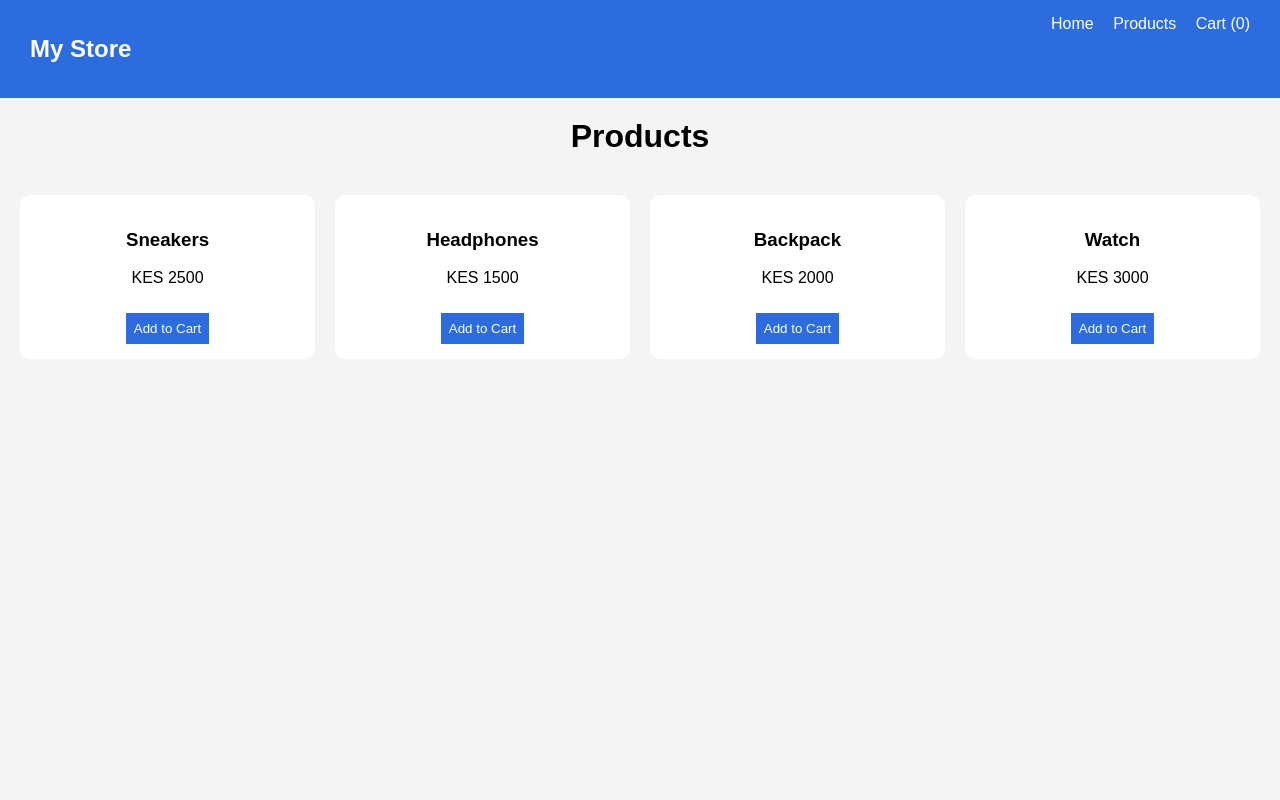
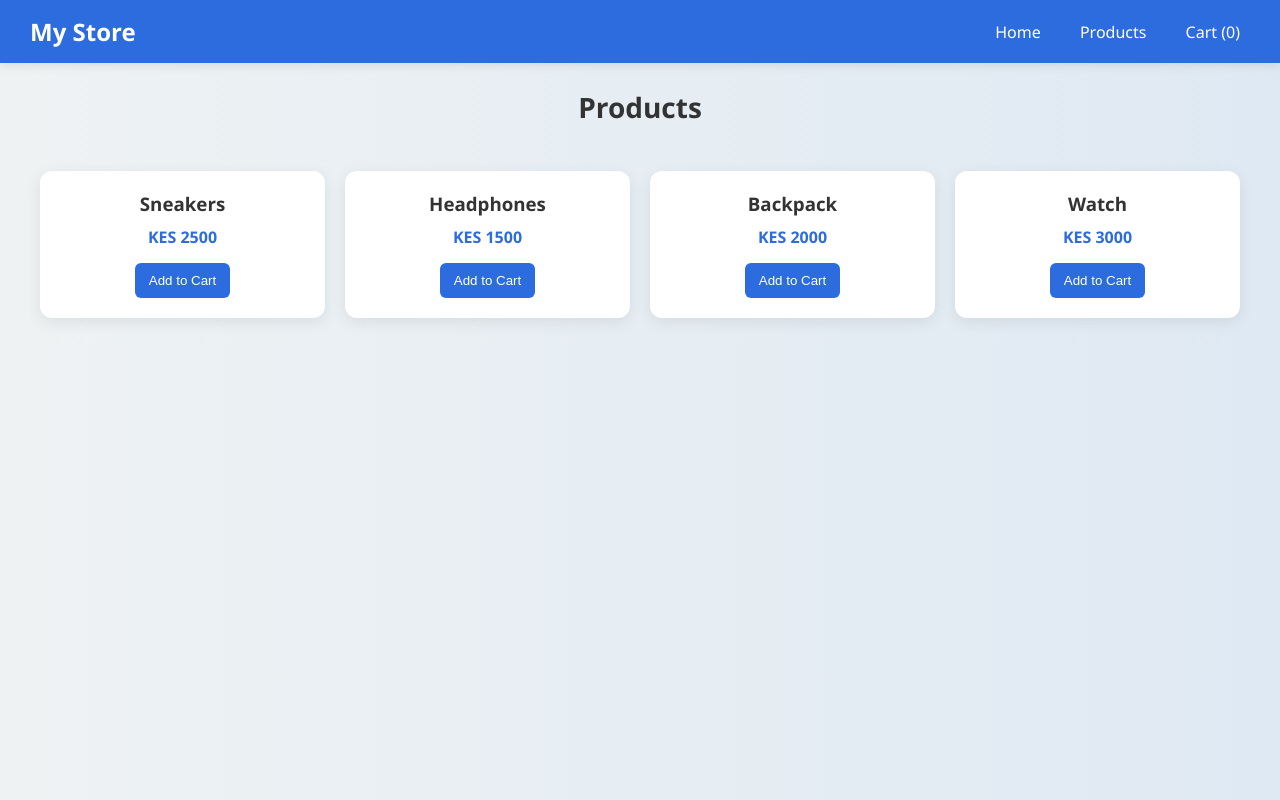
Before and after one commit to shadrackmotanya/Products-Page-Motanya-, a plain HTML site: page products.html in a window 1280 px wide. Drawn offline with Linux system fonts and the light colour scheme.

Commit message:
Refactor CSS styles for improved layout and design
Updated styles for various elements including body, navbar, titles, buttons, and product cards.

```diff
--- a/styles.css
+++ b/styles.css
@@ -1,62 +1,133 @@
-body {
-  font-family: Arial;
+* {
   margin: 0;
-  background: #f4f4f4;
+  padding: 0;
+  box-sizing: border-box;
 }
 
+body {
+  font-family: "Segoe UI", Arial, sans-serif;
+  background: linear-gradient(to right, #eef2f3, #dfe9f3);
+  color: #333;
+}
+
+/* NAVBAR */
 nav {
   display: flex;
   justify-content: space-between;
+  align-items: center;
   padding: 15px 30px;
   background: #2d6cdf;
   color: white;
+  box-shadow: 0 2px 10px rgba(0,0,0,0.1);
+}
+
+nav h2 {
+  font-weight: bold;
 }
 
 nav a {
   color: white;
   margin-left: 15px;
   text-decoration: none;
+  padding: 6px 10px;
+  border-radius: 5px;
+  transition: 0.3s;
 }
 
+nav a:hover {
+  background: rgba(255,255,255,0.2);
+}
+
+/* TITLES */
 .title {
   text-align: center;
-  margin: 20px;
+  margin: 25px 0;
+  font-size: 28px;
 }
 
+/* HOME */
 .home {
   text-align: center;
-  margin-top: 100px;
+  margin-top: 120px;
+}
+
+.home h1 {
+  font-size: 36px;
+  margin-bottom: 10px;
+}
+
+.home p {
+  color: #555;
 }
 
 .btn {
   display: inline-block;
-  margin-top: 20px;
-  padding: 10px 15px;
+  margin-top: 25px;
+  padding: 12px 20px;
   background: #2d6cdf;
   color: white;
   text-decoration: none;
-  border-radius: 5px;
+  border-radius: 8px;
+  transition: 0.3s;
 }
 
+.btn:hover {
+  background: #1b4fb5;
+  transform: scale(1.05);
+}
+
+/* PRODUCTS GRID */
 .products {
   display: grid;
-  grid-template-columns: repeat(auto-fit, minmax(200px, 1fr));
+  grid-template-columns: repeat(auto-fit, minmax(220px, 1fr));
   gap: 20px;
-  padding: 20px;
+  padding: 20px 40px;
 }
 
+/* PRODUCT CARD */
 .product {
   background: white;
-  padding: 15px;
-  border-radius: 10px;
+  padding: 20px;
+  border-radius: 12px;
   text-align: center;
+  box-shadow: 0 4px 15px rgba(0,0,0,0.08);
+  transition: 0.3s;
 }
 
+.product:hover {
+  transform: translateY(-5px);
+}
+
+.product h3 {
+  margin-bottom: 10px;
+}
+
+.product p {
+  margin: 5px 0;
+  font-weight: bold;
+  color: #2d6cdf;
+}
+
+/* BUTTON */
 button {
   margin-top: 10px;
-  padding: 8px;
+  padding: 10px 14px;
   background: #2d6cdf;
   color: white;
   border: none;
+  border-radius: 6px;
   cursor: pointer;
+  transition: 0.3s;
 }
+
+button:hover {
+  background: #1b4fb5;
+  transform: scale(1.05);
+}
+
+/* CART PAGE */
+#cart-items {
+  max-width: 600px;
+  margin: 20px auto;
+  padding: 10px;
+}
```
